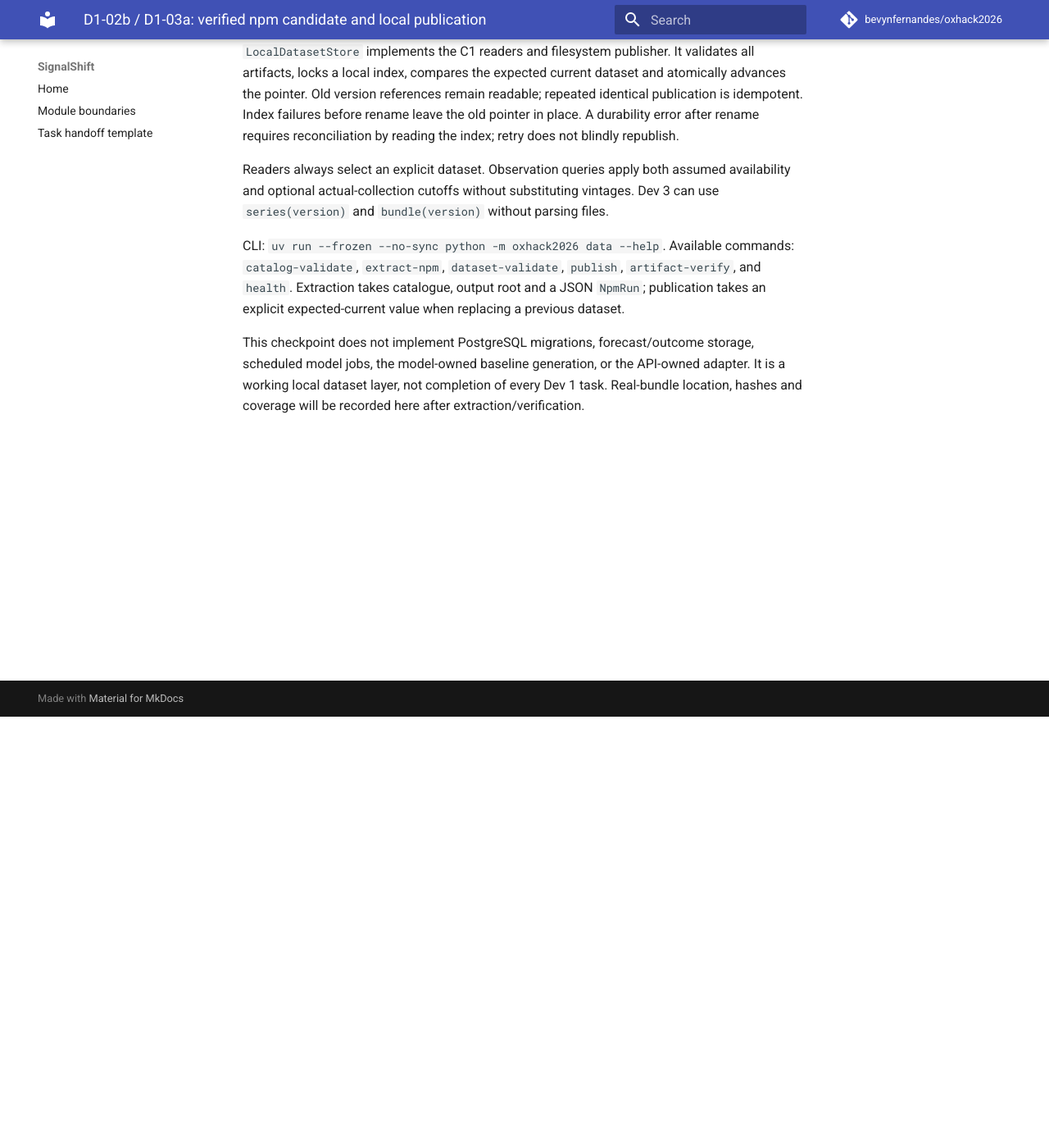
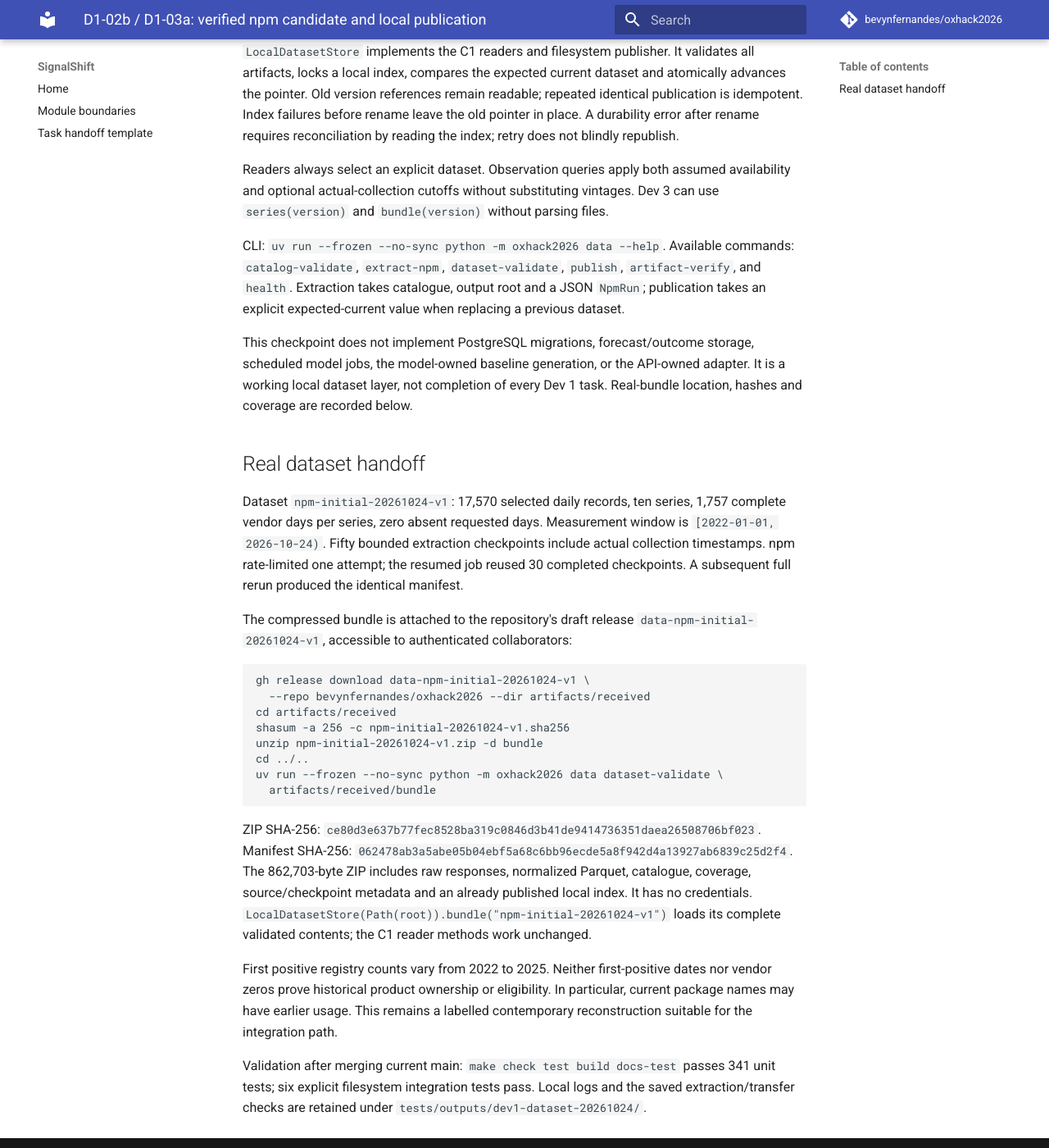
Before and after one commit to bevynfernandes/oxhack2026, an MkDocs documentation site: the page built from docs/tasks/dev1/D1-02-dataset.md, in a window 1280 px wide and 1400 px high, scrolled down 526 px. Shown: the whole window at 82% size. Built offline with MkDocs 1.6.1 and Material for MkDocs 9.7.7, drawn with Linux system fonts in a browser that asks for light colours; comment, search, counter and statistics services are not loaded.

Commit message:
Record real npm bundle and verified teammate transfer

````diff
--- a/docs/tasks/dev1/D1-02-dataset.md
+++ b/docs/tasks/dev1/D1-02-dataset.md
@@ -37,4 +37,43 @@ previous dataset.
 This checkpoint does not implement PostgreSQL migrations, forecast/outcome storage,
 scheduled model jobs, the model-owned baseline generation, or the API-owned adapter.
 It is a working local dataset layer, not completion of every Dev 1 task. Real-bundle
-location, hashes and coverage will be recorded here after extraction/verification.
+location, hashes and coverage are recorded below.
+
+## Real dataset handoff
+
+Dataset `npm-initial-20261024-v1`: 17,570 selected daily records, ten series,
+1,757 complete vendor days per series, zero absent requested days. Measurement
+window is `[2022-01-01, 2026-10-24)`. Fifty bounded extraction checkpoints include
+actual collection timestamps. npm rate-limited one attempt; the resumed job reused
+30 completed checkpoints. A subsequent full rerun produced the identical manifest.
+
+The compressed bundle is attached to the repository's draft release
+`data-npm-initial-20261024-v1`, accessible to authenticated collaborators:
+
+```sh
+gh release download data-npm-initial-20261024-v1 \
+  --repo bevynfernandes/oxhack2026 --dir artifacts/received
+cd artifacts/received
+shasum -a 256 -c npm-initial-20261024-v1.sha256
+unzip npm-initial-20261024-v1.zip -d bundle
+cd ../..
+uv run --frozen --no-sync python -m oxhack2026 data dataset-validate \
+  artifacts/received/bundle
+```
+
+ZIP SHA-256: `ce80d3e637b77fec8528ba319c0846d3b41de9414736351daea26508706bf023`.
+Manifest SHA-256: `062478ab3a5abe05b04ebf5a68c6bb96ecde5a8f942d4a13927ab6839c25d2f4`.
+The 862,703-byte ZIP includes raw responses, normalized Parquet, catalogue,
+coverage, source/checkpoint metadata and an already published local index. It has
+no credentials. `LocalDatasetStore(Path(root)).bundle("npm-initial-20261024-v1")`
+loads its complete validated contents; the C1 reader methods work unchanged.
+
+First positive registry counts vary from 2022 to 2025. Neither first-positive
+dates nor vendor zeros prove historical product ownership or eligibility. In
+particular, current package names may have earlier usage. This remains a labelled
+contemporary reconstruction suitable for the integration path.
+
+Validation after merging current main: `make check test build docs-test` passes
+341 unit tests; six explicit filesystem integration tests pass. Local logs and
+the saved extraction/transfer checks are retained under
+`tests/outputs/dev1-dataset-20261024/`.
````
Also changed, not shown: docs/workstreams/dev1/STATUS.md (+1 -1 lines), 1 other file.
